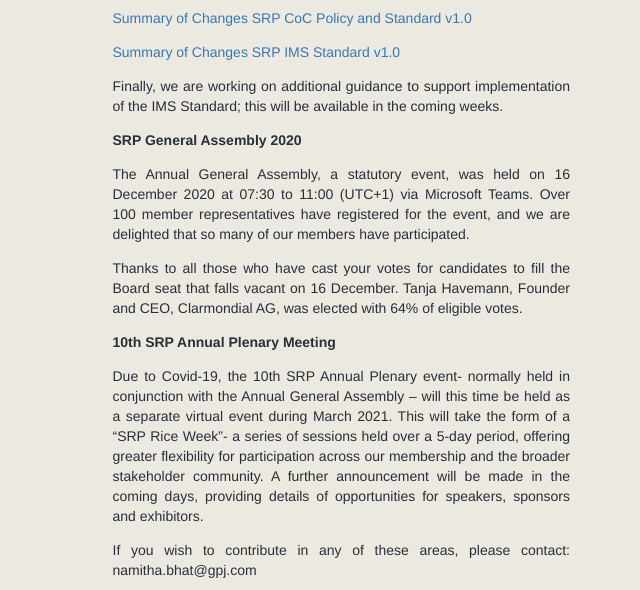
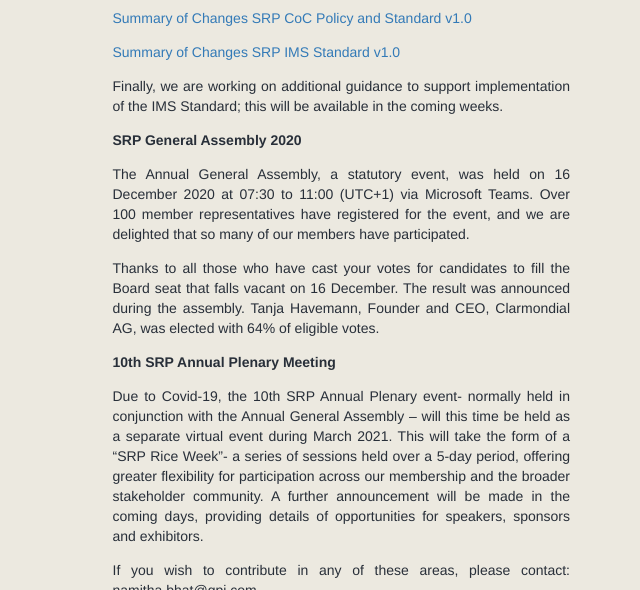
Before and after one commit to sustainablericeplatform/sustainablericeplatform.github.io, a Jekyll site: the page built from index.html, in a window 1280 px wide and 900 px high, scrolled down 1438 px, cut to the strip 0-590 px from the top of the window. Shown: the whole strip, without its empty margins (640-1280 px from the left). Built offline with Jekyll 4.4.1, drawn with Linux system fonts in a browser that asks for light colours.

Commit message:
Update index.html

```diff
--- a/index.html
+++ b/index.html
@@ -93,7 +93,7 @@
                      <p>Finally, we are working on additional guidance to support implementation of the IMS Standard; this will be available in the coming weeks.</p>
                     <p><strong>SRP General Assembly 2020</strong></p>
                     <p>The Annual General Assembly, a statutory event, was held on 16 December 2020 at 07:30 to 11:00 (UTC+1) via Microsoft Teams. Over 100 member representatives have registered for the event, and we are delighted that so many of our members have participated.</p>
-                    <p>Thanks to all those who have cast your votes for candidates to fill the Board seat that falls vacant on 16 December. Tanja Havemann, Founder and CEO, Clarmondial AG, was elected with 64% of eligible votes.</p>
+                    <p>Thanks to all those who have cast your votes for candidates to fill the Board seat that falls vacant on 16 December. The result was announced during the assembly. Tanja Havemann, Founder and CEO, Clarmondial AG, was elected with 64% of eligible votes.</p>
 
                     <p><strong>10th SRP Annual Plenary Meeting</strong></p>
 <p>Due to Covid-19, the 10th SRP Annual Plenary event- normally held in conjunction with the Annual General Assembly – will this time be held as a separate virtual event during March 2021. This will take the form of a “SRP Rice Week”- a series of sessions held over a 5-day period, offering greater flexibility for participation across our membership and the broader stakeholder community.
```
